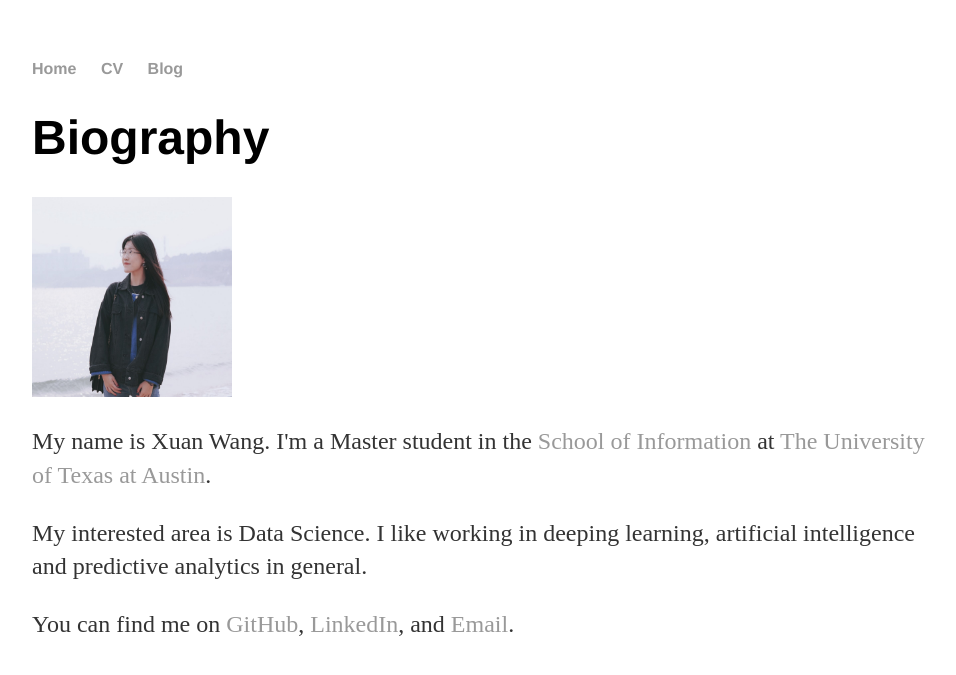
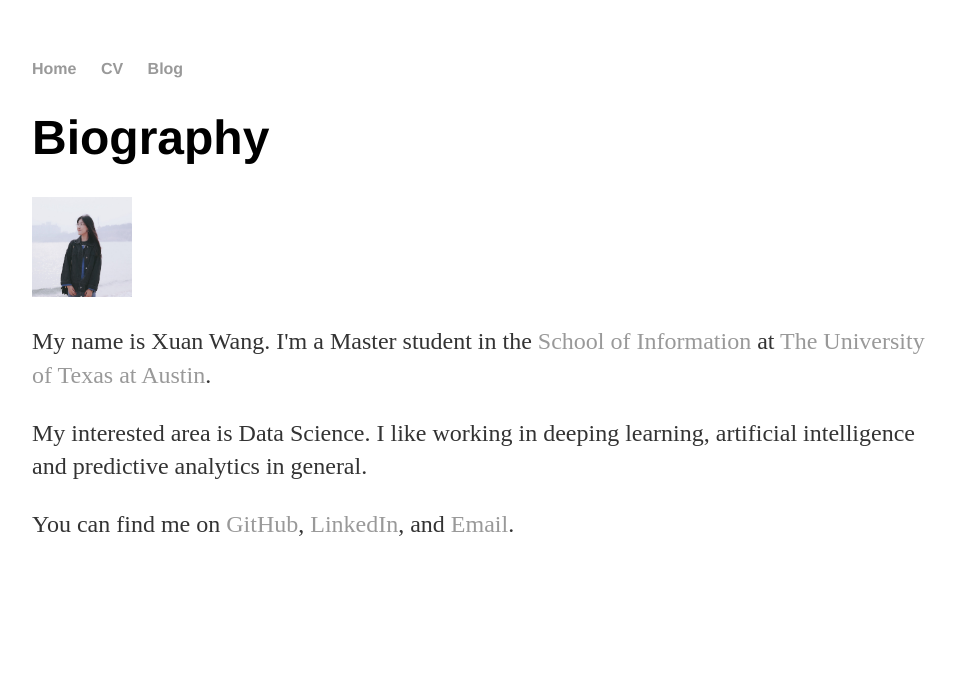
Before and after one commit to xxuanwang-zz/Portfolio, a Jekyll site: the page built from index.html, in a window 1280 px wide. Shown: the top 675 px of the page, without its empty margins (160-1116 px from the left). Built offline with Jekyll 4.4.1, drawn with Linux system fonts in a browser that asks for light colours.

Commit message:
Update index.html

```diff
--- a/index.html
+++ b/index.html
@@ -7,7 +7,7 @@ title: Xuan Wang
     <h1>Biography</h1>
   </header>
   <section id="about">
-    <img src="./img/me.jpg" height="200" width="200" class="rounded"/>
+    <img src="./img/me.jpg" height="100" width="100" class="rounded"/>
     <p>
       My name is Xuan Wang. I'm a Master student in the <a href="https://www.ischool.utexas.edu/">School of Information</a> at <a href="https://www.utexas.edu/">The University of Texas at Austin</a>.
     </p>
```
